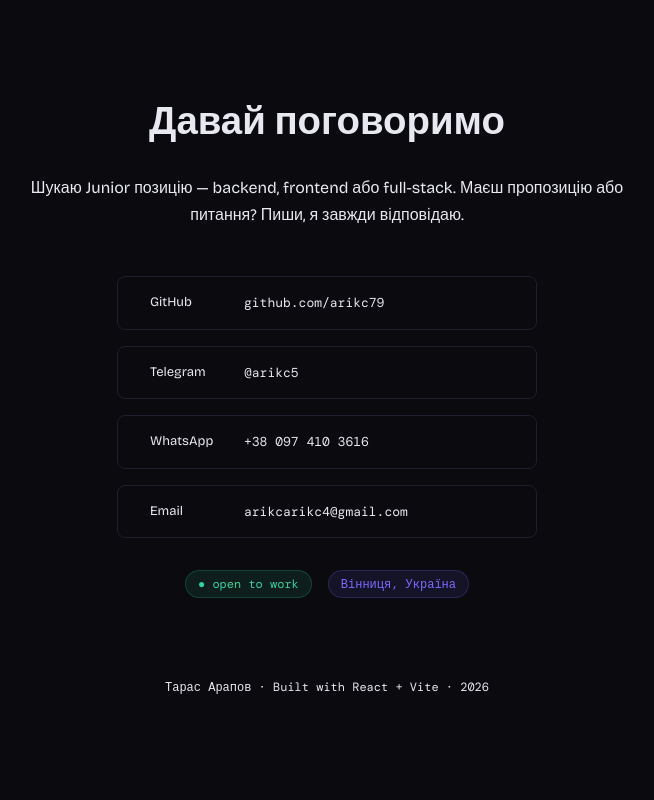
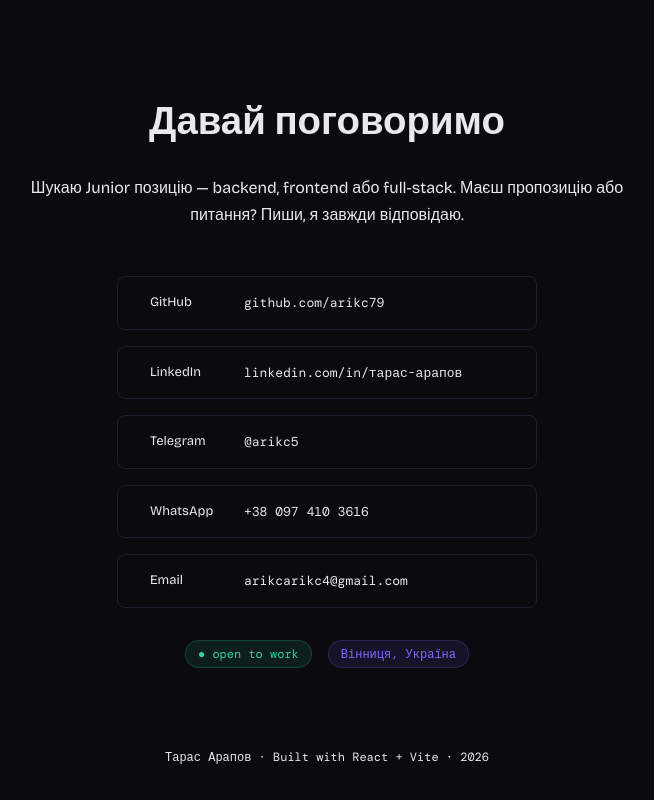
Before and after one commit to arikc79/portfolio, a React app: page / in a window 1280 px wide. Shown: the part 3759-4559 px from the top of the page, without its empty margins (313-967 px from the left). Built offline with nearby package versions, Linux system fonts and the light colour scheme; the HTML template or start-up script is replaced by a standard one; a web font is replaced by a local one.

Commit message:
Add LinkedIn to contacts

```diff
--- a/src/components/Contact.tsx
+++ b/src/components/Contact.tsx
@@ -2,6 +2,7 @@ import { useScrollReveal } from '../hooks/useScrollReveal'
 
 const links = [
   { label: 'GitHub', href: 'https://github.com/arikc79', mono: 'github.com/arikc79' },
+  { label: 'LinkedIn', href: 'https://www.linkedin.com/in/тарас-арапов-018036409', mono: 'linkedin.com/in/тарас-арапов' },
   { label: 'Telegram', href: 'https://t.me/arikc5', mono: '@arikc5' },
   { label: 'WhatsApp', href: 'https://wa.me/380974103616', mono: '+38 097 410 3616' },
   { label: 'Email', href: 'mailto:arikcarikc4@gmail.com', mono: 'arikcarikc4@gmail.com' },
```
